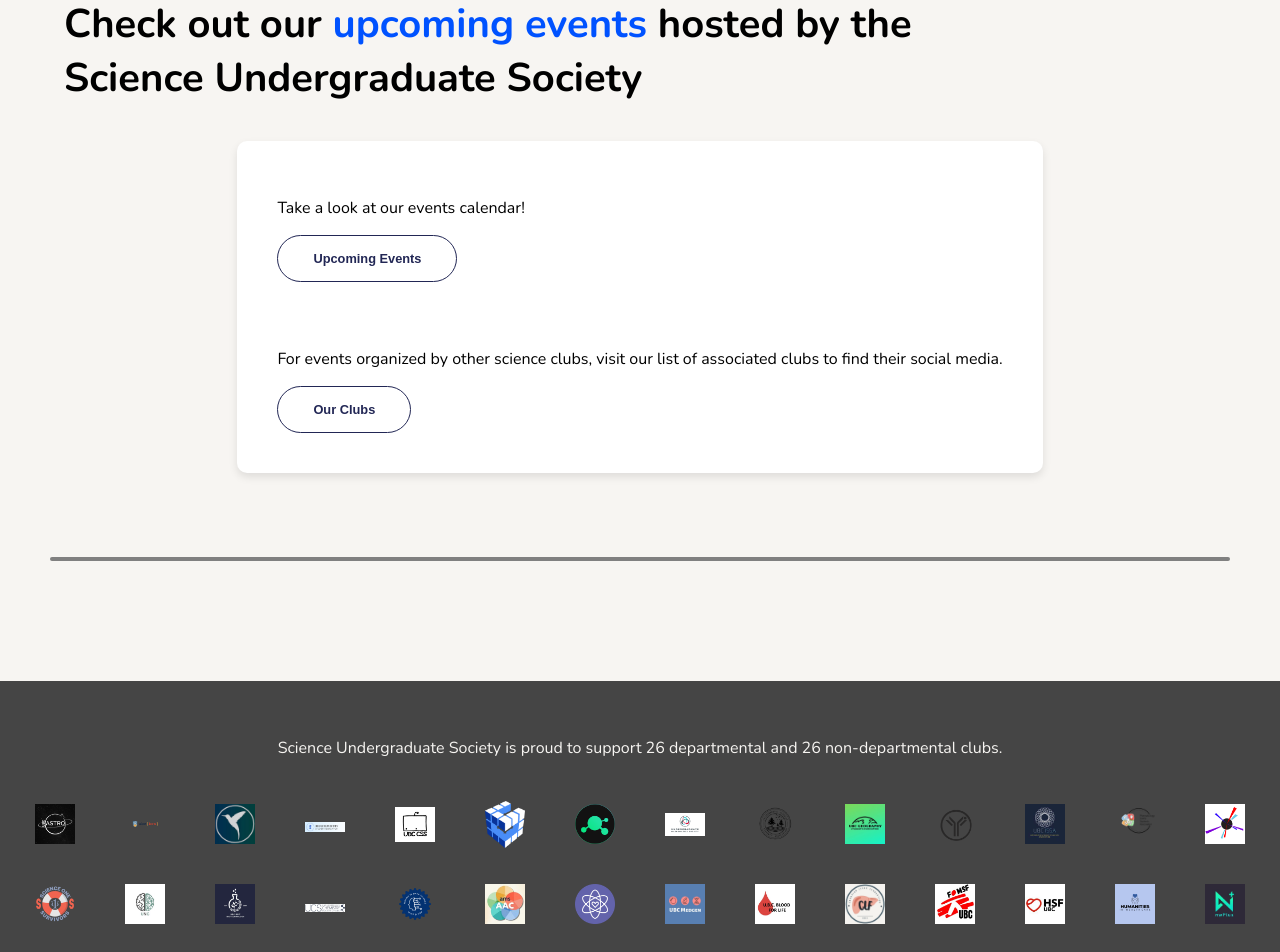
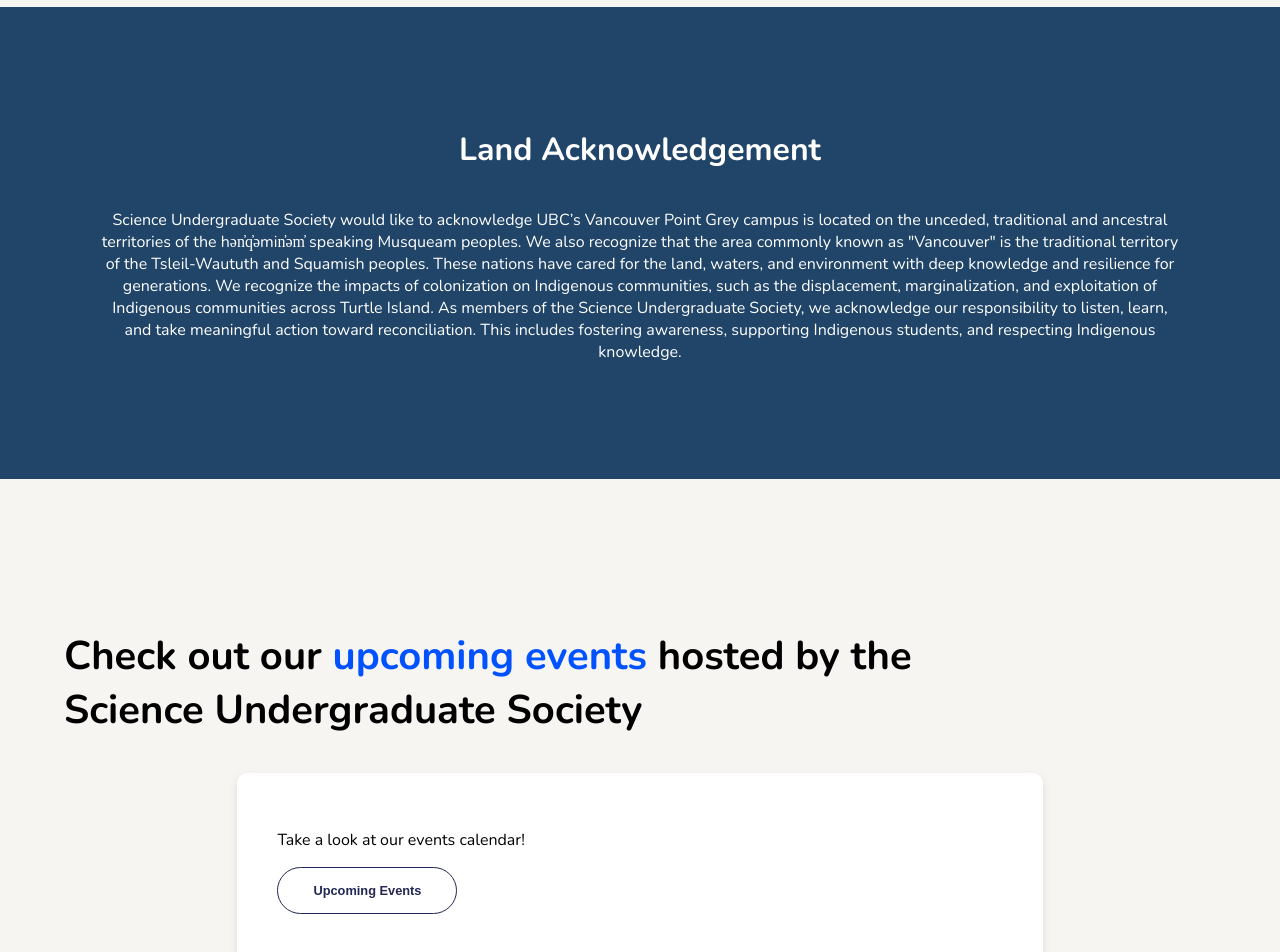
Before and after one commit to Science-Undergraduate-Society/www, a Next.js app: page / in a window 1280 px wide. Shown: the part 1960-2912 px from the top of the page. Built offline with nearby package versions, Linux system fonts and the light colour scheme; a web font is replaced by a local one.

Commit message:
(index) added land acknowledgement + minor design adjustments:

```diff
--- a/src/pages/index.js
+++ b/src/pages/index.js
@@ -93,6 +93,18 @@ export default function Home() {
             </What>
           </AboutSection>
         </About>
+
+        <LandAcknowledgement>
+          <LandAckTitle>Land Acknowledgement</LandAckTitle>
+          <p>
+            Science Undergraduate Society would like to acknowledge UBC’s Vancouver Point Grey
+            campus is located on the unceded, traditional and ancestral territories of the
+            hən̓q̓əmin̓əm̓ speaking Musqueam peoples. We also recognize that the area commonly
+            known as "Vancouver" is the traditional territory of the Tsleil-Waututh and Squamish peoples.
+            These nations have cared for the land, waters, and environment with deep knowledge and resilience
+            for generations. We recognize the impacts of colonization on Indigenous communities, such as the displacement, marginalization, and exploitation of Indigenous communities across Turtle Island. As members of the Science Undergraduate Society, we acknowledge our responsibility to listen, learn, and take meaningful action toward reconciliation. This includes fostering awareness, supporting Indigenous students, and respecting Indigenous knowledge.
+          </p>
+        </LandAcknowledgement>
 
         {/* Events Section */}
         <Events>
@@ -604,7 +616,7 @@ const What = styled.div`
   }
 `;
 
-// =============== ABOUT SECTION =============== //
+// =============== EVENTS SECTION =============== //
 
 const Events = styled.div`
   margin-top: 10vh;
@@ -614,13 +626,13 @@ const Events = styled.div`
   flex-direction: column;
   justify-content: center;
 
-  @media (max-width: 1050px) {
-    margin-top: 30vh;
-  }
+  // @media (max-width: 1050px) {
+  //   margin-top: 30vh;
+  // }
 
-  @media (max-width: 800px) {
-    margin-top: 40vh;
-  }
+  // @media (max-width: 800px) {
+  //   margin-top: 40vh;
+  // }
 `;
 
 const EventsTopSection = styled.div`
@@ -735,21 +747,29 @@ const EventCard = styled.div`
   }
 `;
 
+// =============== LAND ACKNOWLEDGEMENT COLLAGE =============== //
+
+const LandAcknowledgement = styled.div`
+  width: 100%;
+  background-color: #204569;
+  color: white;
+  text-align: center;
+  margin-top: 10rem;
+  padding: 100px 100px;
+  display: flex;
+  flex-direction: column;
+  align-items: center;
+  justify-content: center;
+`;
+
+const LandAckTitle = styled.h1`
+`
+
 // =============== CLUBS COLLAGE =============== //
-
-const moveLeft = keyframes`
-  0% {
-    transform: translateX(100%);
-  }
-  100% {
-    transform: translateX(-100%);
-  }
-`;
 
 const ClubsCollageWrapper = styled.div`
   width: 100%;
-  // overflow: hidden; /* Hide the overflow to prevent scrollbars */
-  background-color: #454545;
+  background-color: #222755;
   margin: 50px 0;
   margin-bottom: 8rem;
   padding: 40px 0;
@@ -766,12 +786,12 @@ const ClubsCollageContent = styled.div`
   flex-wrap: wrap; /* Allows wrapping to the next row */
   gap: 10px; /* Adjust the spacing between images */
   margin-top: 1rem;
-  // animation: ${moveLeft} 60s linear infinite; /* Adjust the duration (30s) to control speed */
 `;
 
 const ClubsTitle = styled.p`
   color: #f7f5f2;
   text-align: center;
+  padding: 0 15px;
 `;
 
 const Club = styled.div`
@@ -782,12 +802,13 @@ const Club = styled.div`
 `;
 
 const ClubImage = styled.img`
-  width: 40px;
+  width: 50px;
   height: auto;
   object-fit: cover;
+  background-color: white;
 `;
 
-// =============== CLUBS COLLAGE =============== //
+// =============== HOW TO GET INVOLVED =============== //
 
 const InvolvementContainer = styled.div`
   display: flex;
@@ -847,7 +868,7 @@ const RightCard = styled(Card)`
   }
 `;
 
-// =============== CLUBS & PODCAST =============== //
+// =============== ALSSC & PODCAST =============== //
 
 const Alssc = styled.div`
   margin-top: 20vh;
@@ -962,6 +983,7 @@ const ShopSection = styled.div`
 
   display: flex;
   gap: 2rem;
+  padding-right: 20px;
 `;
 
 const ShopGridContainer = styled.div`
```
Also changed, not shown: 1 other file (tests, documents, lock files or other folders).
